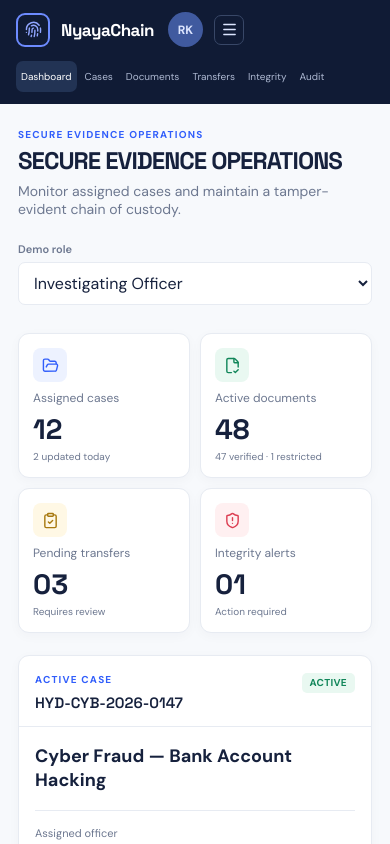
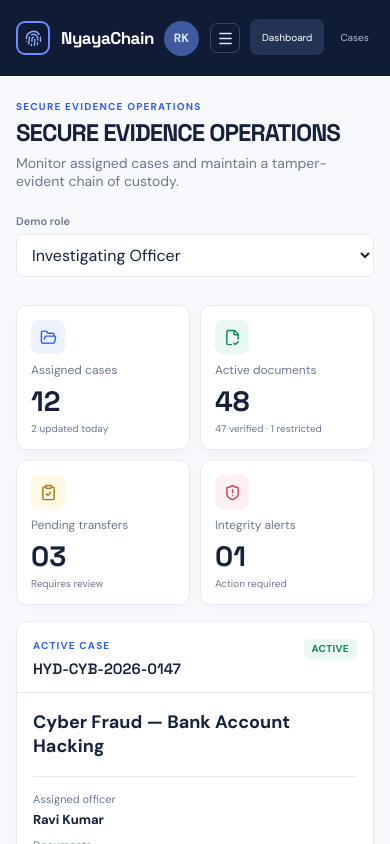
Before and after one commit to VanneSiddartha/nyayachain, a Next.js app: page / in a window 390 px wide. Shown: the top 844 px of the page. Built offline with nearby package versions, Linux system fonts and the light colour scheme.

Commit message:
Polish responsive NyayaChain layout

```diff
--- a/app/globals.css
+++ b/app/globals.css
@@ -163,4 +163,47 @@ button { max-width:100%; }
 
 .badge { line-height:1; }
 
-.stat-icon { width:29px; height:29px; display:grid; place-items:center; background:#edf2ff; border-radius:7px; }
+ .stat-icon { width:29px; height:29px; display:grid; place-items:center; background:#edf2ff; border-radius:7px; }
+
+/* Responsive production layout overrides */
+.topbar { position:relative; flex-wrap:nowrap; }
+.topbar nav { gap:4px; }
+.topbar nav button { min-height:36px; }
+.profile { min-width:max-content; }
+.profile .icon-btn { flex:none; }
+.heading > div:first-child { min-width:0; }
+.dashboard-grid > .card { min-height:100%; }
+.card-head > div { min-width:0; }
+.card-head h2,.case-content h3,.document-title h3,.transfer-item h3 { overflow-wrap:anywhere; }
+.alert-row > div { min-width:0; flex:1; }
+.alert-row > div p { overflow-wrap:anywhere; }
+.activity { align-items:stretch; }
+.activity-item { height:100%; }
+
+@media (max-width:1100px) and (min-width:821px) {
+  .topbar { gap:16px; padding-inline:24px; }
+  .topbar nav { gap:1px; }
+  .topbar nav button { padding-inline:7px; font-size:10px; }
+  .brand { min-width:166px; }
+  .profile { gap:7px; }
+  .main { padding-inline:24px; }
+}
+
+@media (max-width:820px) {
+  .topbar { align-items:center; }
+  .topbar nav { order:3; flex-basis:100%; padding-bottom:2px; }
+  .topbar nav button { padding-inline:12px; }
+  .dashboard-grid { gap:16px; }
+  .activity { gap:12px; }
+}
+
+@media (max-width:520px) {
+  .topbar { gap:10px; }
+  .profile { margin-left:auto; }
+  .main { padding-inline:16px; }
+  .metrics { margin-bottom:16px; }
+  .dashboard-grid { gap:16px; }
+  .activity-item { padding:12px; }
+  .card-head { gap:10px; }
+  .modal-actions .button { flex:1; }
+}
```
